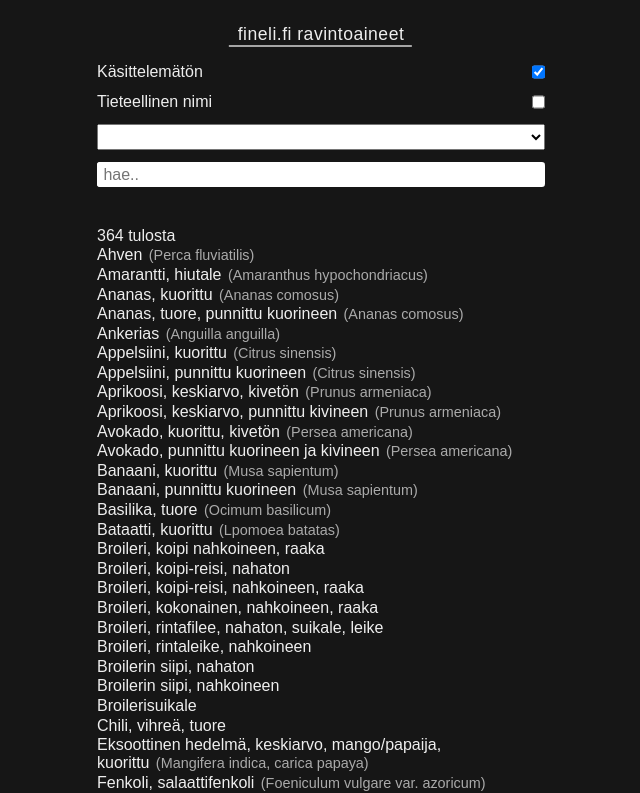
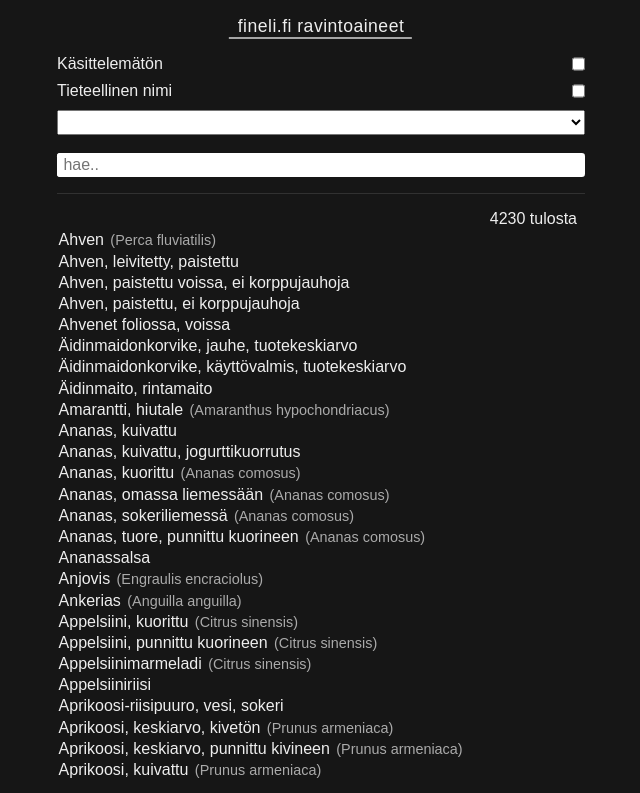
Before and after one commit to visahaarala/fineli, a React (Vite) app: page / in a window 1280 px wide. Shown: the top 793 px of the page, without its empty margins (319-959 px from the left). Built offline with nearby package versions, Linux system fonts and the light colour scheme.

Commit message:
layout, filters, etc

```diff
--- a/src/App.scss
+++ b/src/App.scss
@@ -17,17 +17,10 @@
   color: #eee;
   font-family: Arial, Helvetica, sans-serif;
 
-  height: auto;
+  height: 100vh;
+  height: 100svh;
   display: flex;
   justify-content: center;
-  align-items: center;
-}
-
-#root {
-  width: 100%;
-  height: 100%;
-  max-width: 30rem;
-  padding: 0 1rem;
 }
 
 #root,
@@ -37,16 +30,22 @@
   flex-direction: column;
 }
 
+#root {
+  width: 100%;
+  height: 100%;
+  max-width: 35rem;
+  padding: 1rem;
+  gap: 1rem;
+}
+
 header {
-  background-color: $bacco;
-  padding: 1.5rem 0;
   gap: 1rem;
-  position: sticky;
-  top: 0;
 }
 
 main {
   padding-top: 1rem;
+  border-top: 1px solid #9993;
+  overflow: scroll;
 }
 
 h1 {
--- a/src/components/Food.tsx
+++ b/src/components/Food.tsx
@@ -35,7 +35,7 @@
     <div className={styles.food}>
       <div>
         <h2>
-          #{food.id}: {food.name}
+          #{food.id} - {food.name}
         </h2>
         <p className='scientific'>{food.scientific}</p>
       </div>
--- a/src/components/Results.module.scss
+++ b/src/components/Results.module.scss
@@ -1,13 +1,17 @@
 .results {
-  .list {
-    display: flex;
-    flex-direction: column;
-    align-items: start;
+  display: flex;
+  flex-direction: column;
+  align-items: start;
+  padding-left: 0.1rem;
+  padding-right: 0.5rem;
 
-    .name {
-      margin-top: 0.1rem;
-      cursor: pointer;
-    }
+  .numResults {
+    align-self: end;
+  }
+
+  .name {
+    margin-top: 0.2rem;
+    cursor: pointer;
 
     span {
       margin-left: 0.4rem;
--- a/src/components/Results.tsx
+++ b/src/components/Results.tsx
@@ -12,18 +12,9 @@
   setSearch: Dispatch<SetStateAction<string>>;
 }) => (
   <div className={styles.results}>
-    {foods.length === 1 ? (
-      <div className={styles.graph}>
-        <h3>{foods[0].name}</h3>
-      </div>
-    ) : (
-      <div className={styles.list}>
-        <p>
-          {foods.length > MAX_RESULTS ? `${MAX_RESULTS} / ` : ''} {foods.length}{' '}
-          tulosta
-        </p>
+    <p className={styles.numResults}>{foods.length} tulosta</p>
     {foods.slice(0, MAX_RESULTS).map((food) => (
-          <div
+      <p
         key={Math.random()}
         onClick={() => setSearch(String(food.id))}
         className={styles.name}
@@ -34,15 +25,16 @@
         ) : (
           ''
         )}
-          </div>
+      </p>
     ))}
     {foods.length > MAX_RESULTS ? (
-          <div>... {foods.length - MAX_RESULTS} lisää</div>
+      <p className={styles.numResults}>... {foods.length - MAX_RESULTS} lisää</p>
     ) : (
       ''
     )}
-      </div>
-    )}
+    {/*
+      ADD AVERAGE VIEW (when less than 100?)
+    */}
   </div>
 );
 
--- a/src/components/Search.module.scss
+++ b/src/components/Search.module.scss
@@ -1,7 +1,7 @@
 .search {
   display: flex;
   flex-direction: column;
-  gap: 0.8rem;
+  gap: 0.6rem;
 
   .checkBox {
     display: flex;
@@ -16,6 +16,7 @@
   }
 
   .input {
+    margin-top: 0.5rem;
     display: flex;
     justify-content: space-between;
     align-items: center;
--- a/src/components/Search.tsx
+++ b/src/components/Search.tsx
@@ -16,14 +16,17 @@
   setFoods: Dispatch<SetStateAction<FoodType[]>>;
 }) => {
   const [igclasspOpt, setIgclasspOpt] = useState<string | undefined>();
-  const [isRaw, setIsRaw] = useState(true);
+  const [isRaw, setIsRaw] = useState(false);
   const [isScientific, setIsScientific] = useState(false);
 
   useEffect(() => {
-    const words = search.split(' ');
+    const words = search
+      .trim()
+      .split(' ')
+      .map((w) => w.toLowerCase().replace(/[()#]/g, ''));
 
     // check for food ID in search field
-    if (words.length === 1 && Number(words[0])) {
+    if (words.length === 1 && Number(words[0].replace('#', ''))) {
       const food = foods.find((food) => food.id === Number(words[0]));
       if (food) {
         setFoods([food]);
@@ -34,21 +37,29 @@
     }
 
     const filteredFoods = foods
-      .filter((food) => !isScientific || food['scientific'])
-      .filter((food) => !isRaw || food['process'] === 'RAW')
-      .filter((food) => !igclasspOpt || food['igclassp'] === igclasspOpt)
+      .filter((food) => !isScientific || food.scientific)
+      .filter((food) => !isRaw || food.process === 'RAW')
+      .filter((food) => !igclasspOpt || food.igclassp === igclasspOpt)
       .filter((food) => {
         for (let word of words) {
           if (word[0] === '-') {
             word = word.slice(1);
             if (
               word.length > 0 &&
-              food['name'].toLowerCase().includes(word.toLowerCase())
+              (food.name.toLowerCase().includes(word) ||
+                food.scientific?.toLowerCase().includes(word) ||
+                String(food.id).includes(word))
             ) {
               return false;
             }
           } else {
-            if (!food['name'].toLowerCase().includes(word.toLowerCase())) {
+            if (
+              !(
+                food.name.toLowerCase().includes(word) ||
+                food.scientific?.toLowerCase().includes(word) ||
+                String(food.id).includes(word)
+              )
+            ) {
               return false;
             }
           }
```
Lines whose indentation alone changed are shown as unchanged.
